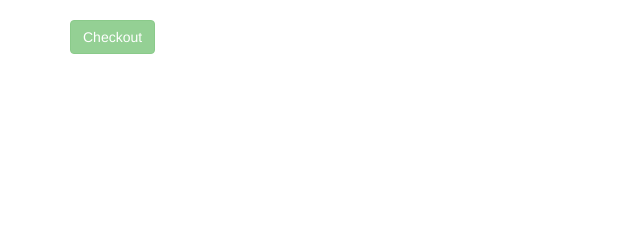
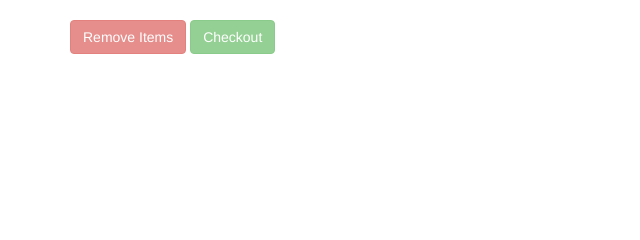
Before and after one commit to ManpreetBahl/inventory, a Flask app: template templates/checkout.html in a window 1280 px wide. Shown: the part 176-416 px from the top of the page, without its empty margins (0-640 px from the left). Run offline with Flask 2, Linux system fonts and the light colour scheme; the template is opened without the code that fills it, so the values that code supplies are empty; some libraries are stand-ins or nearby versions.

Commit message:
Remove button added to page

```diff
--- a/static/checkout.js
+++ b/static/checkout.js
@@ -6,10 +6,12 @@ $(document).ready(function(){
         if( $("#cartTable > tbody").children("tr").length >= 0) {
             jQuery("#cart").show();
             jQuery("#checkout").prop('disabled', false);
+            jQuery("#remove").prop('disabled', false);
         }
         else{
             jQuery("#cart").hide();
             jQuery("#checkout").prop('disabled', true);
+            jQuery("#remove").prop('disabled', true);
         }
 
         var id = $(this).attr("id"); //This line was found at https://stackoverflow.com/questions/1618209/jquery-how-to-get-the-value-of-id-attribute
--- a/templates/checkout.html
+++ b/templates/checkout.html
@@ -67,7 +67,8 @@
             </tbody>
         </table>
     </div>
-    <div class="container">
+    <div class="container" id="buttonGroup">
+        <button type="button" class="btn btn-danger" id="remove" disabled>Remove Items</button>
         <button type="button" class="btn btn-success" id="checkout" disabled>Checkout</button>
     </div>
 </body>
```
Also changed, not shown: static/checkout.css (line endings or trailing spaces).
